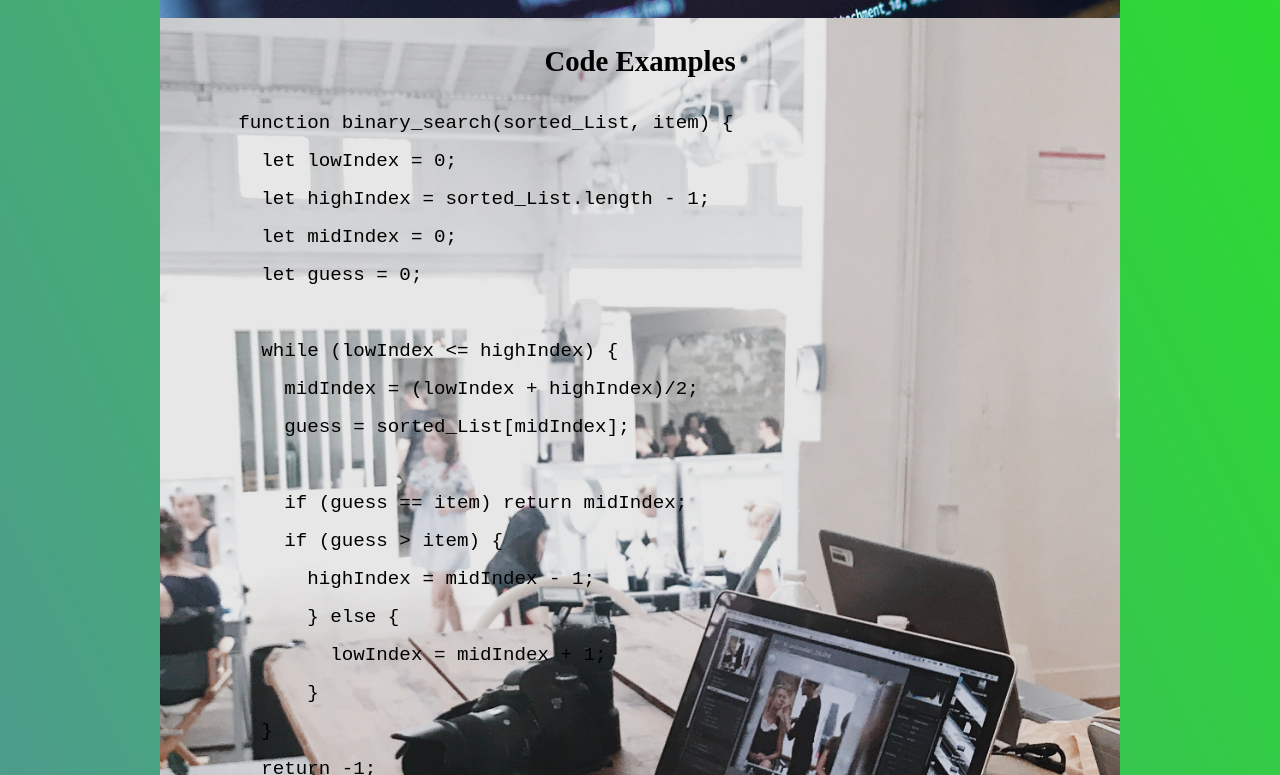
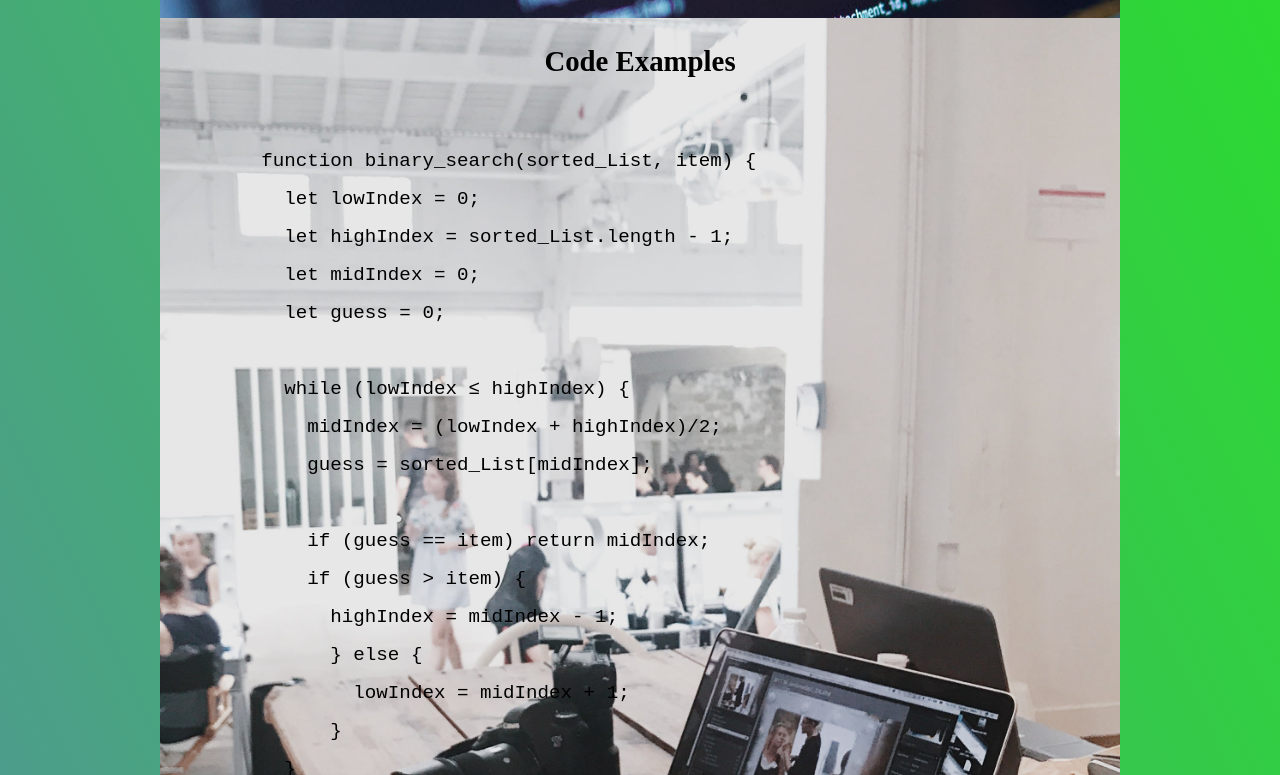
Before and after one commit to Vergonini/rsschool-cv, a plain HTML site: page index.html in a window 1280 px wide. Shown: the part 485-1260 px from the top of the page. Drawn offline with Linux system fonts and the light colour scheme.

Commit message:
fix: correction Code Examples

```diff
--- a/index.html
+++ b/index.html
@@ -24,13 +24,14 @@
       <section class="codeExamples">
         <h2>Code Examples</h2>
           <pre>
+            <code>
               function binary_search(sorted_List, item) {
                 let lowIndex = 0;
                 let highIndex = sorted_List.length - 1;
                 let midIndex = 0;
                 let guess = 0;
 
-              while (lowIndex <= highIndex) {
+                while (lowIndex &le; highIndex) {
                   midIndex = (lowIndex + highIndex)/2;
                   guess = sorted_List[midIndex];
 
@@ -47,6 +48,7 @@
               list = [1,2,3,4,5,6,7,8,9,10,11,12,13,14,15];
 
               binary_search(list, 9);
+            </code>
           </pre>
       </section>
         <div class="containerRightColum">
```
Lines whose indentation alone changed are shown as unchanged.
